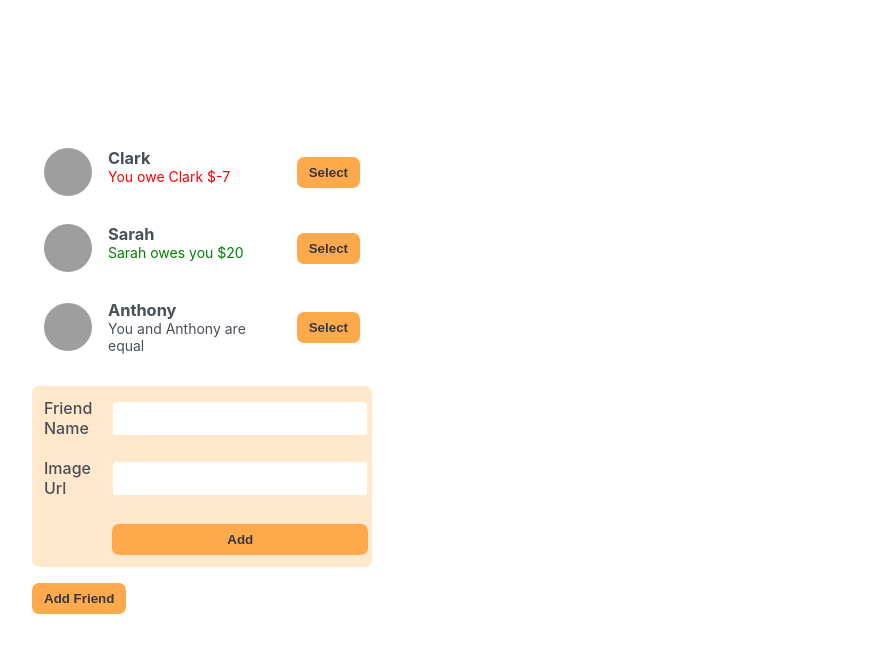
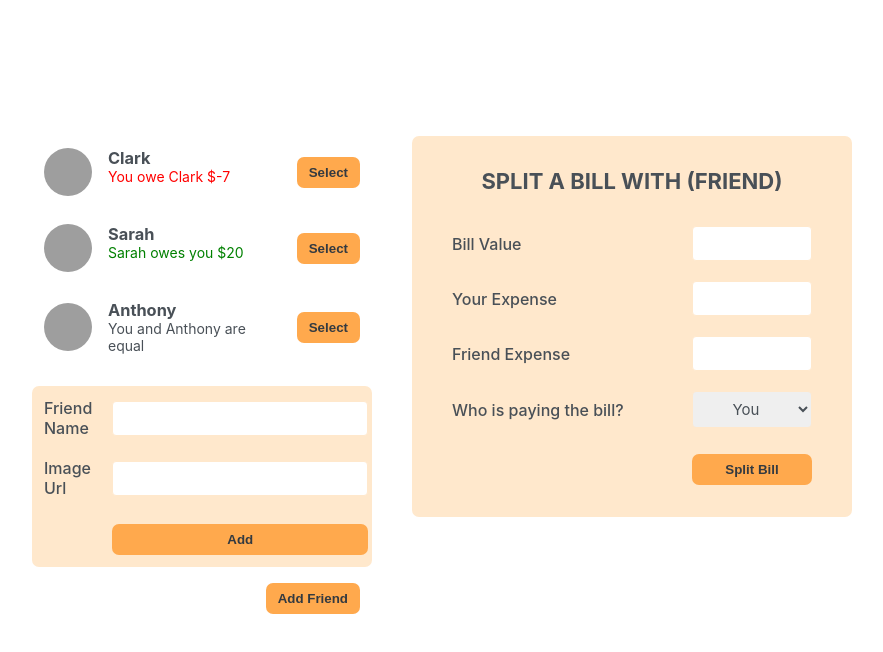
Before and after one commit to Emamezi/Eat-n-Split, a React (Create React App) app: page / in a window 1280 px wide. Shown: the top 652 px of the page, without its empty margins (198-1081 px from the left). Built offline with nearby package versions, Linux system fonts and the light colour scheme; grey boxes are pictures that could not be loaded.

Commit message:
created split bill component

```diff
--- a/src/App.js
+++ b/src/App.js
@@ -26,7 +26,7 @@ function EatNSplit() {
         <FormAddFriend />
         <Button>Add Friend</Button>
       </div>
-      <Bill />
+      <FormSplitBill />
     </div>
   );
 }
@@ -86,3 +86,23 @@ const FormAddFriend = () => {
     </form>
   );
 };
+
+const FormSplitBill = () => {
+  return (
+    <form className="form-split-bill">
+      <h2>Split a bill with (friend)</h2>
+      <label>Bill Value</label>
+      <input type="text"></input>
+      <label>Your Expense</label>
+      <input type="text"></input>
+      <label>Friend Expense</label>
+      <input type="text"></input>
+      <label type="text">Who is paying the bill?</label>
+      <select>
+        <option value={"you"}>You</option>
+        <option value={"friend"}>Friend</option>
+      </select>
+      <Button>Split Bill</Button>
+    </form>
+  );
+};
--- a/src/index.css
+++ b/src/index.css
@@ -75,6 +75,17 @@ body {
   grid-row: span 2;
   grid-column: 3;
 }
+.sidebar > .button {
+  float: right;
+  margin-right: 1.2rem;
+}
+
+.red {
+  color: red;
+}
+.green {
+  color: green;
+}
 
 form {
   display: grid;
@@ -110,9 +121,18 @@ form .button {
   margin-top: 0.6rem;
 }
 
-.red {
-  color: red;
+.form-split-bill {
+  grid-template-columns: 1fr 12rem;
+  padding: 3.2rem 4rem;
 }
-.green {
-  color: green;
+form .button {
+  grid-column: 2;
+  margin-top: 0.6rem;
 }
+.form-split-bill h2 {
+  grid-column: 1/-1;
+  text-align: center;
+  font-size: 2.2rem;
+  text-transform: uppercase;
+  margin-bottom: 1.2rem;
+}
```
